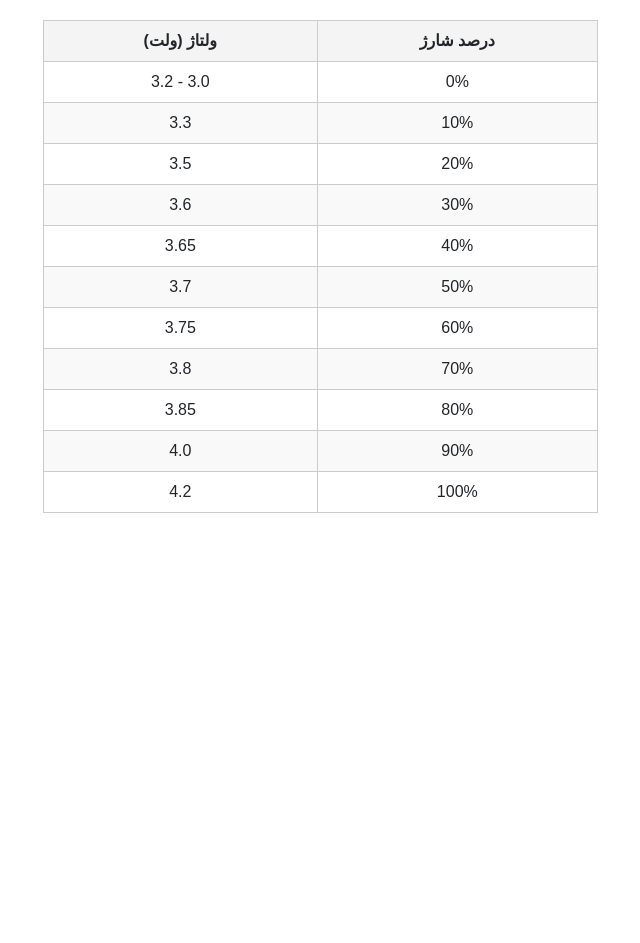
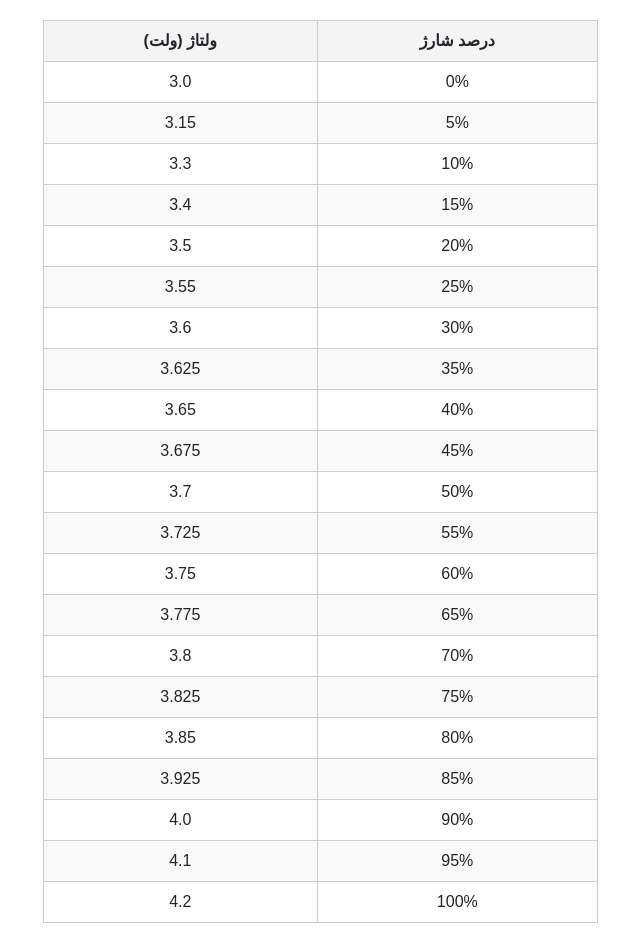
Before and after one commit to OMIDPYTHON3/miniature-happiness, a plain HTML site: page index.html in a window 1280 px wide. Shown: the whole page, without its empty margins (320-960 px from the left). Before the commit the page ends 800 px from the top, so only its background shows below. Drawn offline with nearby package versions, Linux system fonts and the light colour scheme.

Commit message:
Update index.html

```diff
--- a/index.html
+++ b/index.html
@@ -23,7 +23,7 @@
 <head>
     <meta charset="UTF-8">
     <meta name="viewport" content="width=device-width, initial-scale=1.0">
-    <title>جدول ولتاژ باتری</title>
+    <title>جدول ولتاژ باتری با تغییر ۵٪</title>
     <style>
         table {
             width: 50%;
@@ -54,53 +54,28 @@
             </tr>
         </thead>
         <tbody>
-            <tr>
-                <td>0%</td>
-                <td>3.0 - 3.2</td>
-            </tr>
-            <tr>
-                <td>10%</td>
-                <td>3.3</td>
-            </tr>
-            <tr>
-                <td>20%</td>
-                <td>3.5</td>
-            </tr>
-            <tr>
-                <td>30%</td>
-                <td>3.6</td>
-            </tr>
-            <tr>
-                <td>40%</td>
-                <td>3.65</td>
-            </tr>
-            <tr>
-                <td>50%</td>
-                <td>3.7</td>
-            </tr>
-            <tr>
-                <td>60%</td>
-                <td>3.75</td>
-            </tr>
-            <tr>
-                <td>70%</td>
-                <td>3.8</td>
-            </tr>
-            <tr>
-                <td>80%</td>
-                <td>3.85</td>
-            </tr>
-            <tr>
-                <td>90%</td>
-                <td>4.0</td>
-            </tr>
-            <tr>
-                <td>100%</td>
-                <td>4.2</td>
-            </tr>
+            <tr><td>0%</td><td>3.0</td></tr>
+            <tr><td>5%</td><td>3.15</td></tr>
+            <tr><td>10%</td><td>3.3</td></tr>
+            <tr><td>15%</td><td>3.4</td></tr>
+            <tr><td>20%</td><td>3.5</td></tr>
+            <tr><td>25%</td><td>3.55</td></tr>
+            <tr><td>30%</td><td>3.6</td></tr>
+            <tr><td>35%</td><td>3.625</td></tr>
+            <tr><td>40%</td><td>3.65</td></tr>
+            <tr><td>45%</td><td>3.675</td></tr>
+            <tr><td>50%</td><td>3.7</td></tr>
+            <tr><td>55%</td><td>3.725</td></tr>
+            <tr><td>60%</td><td>3.75</td></tr>
+            <tr><td>65%</td><td>3.775</td></tr>
+            <tr><td>70%</td><td>3.8</td></tr>
+            <tr><td>75%</td><td>3.825</td></tr>
+            <tr><td>80%</td><td>3.85</td></tr>
+            <tr><td>85%</td><td>3.925</td></tr>
+            <tr><td>90%</td><td>4.0</td></tr>
+            <tr><td>95%</td><td>4.1</td></tr>
+            <tr><td>100%</td><td>4.2</td></tr>
         </tbody>
     </table>
 </body>
 </html>
-</body>
-</html>
```
